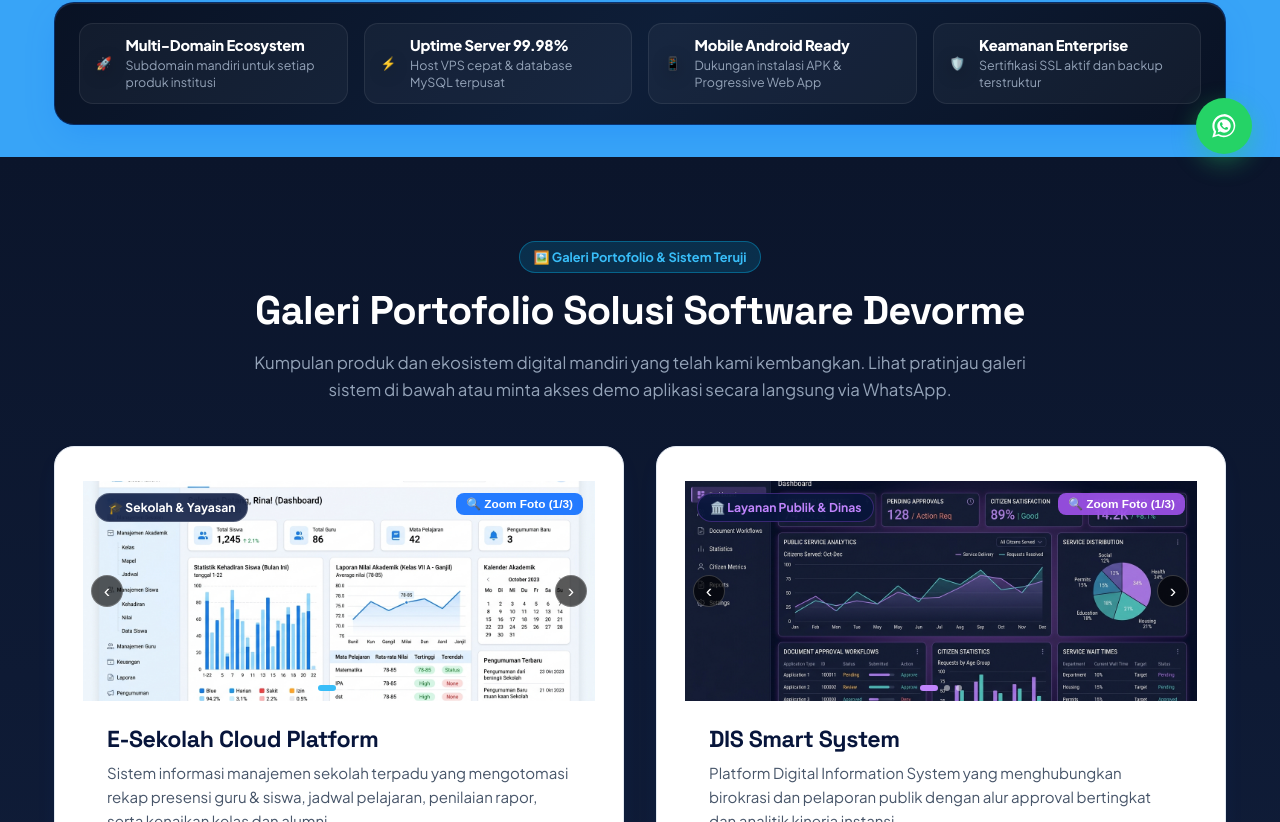
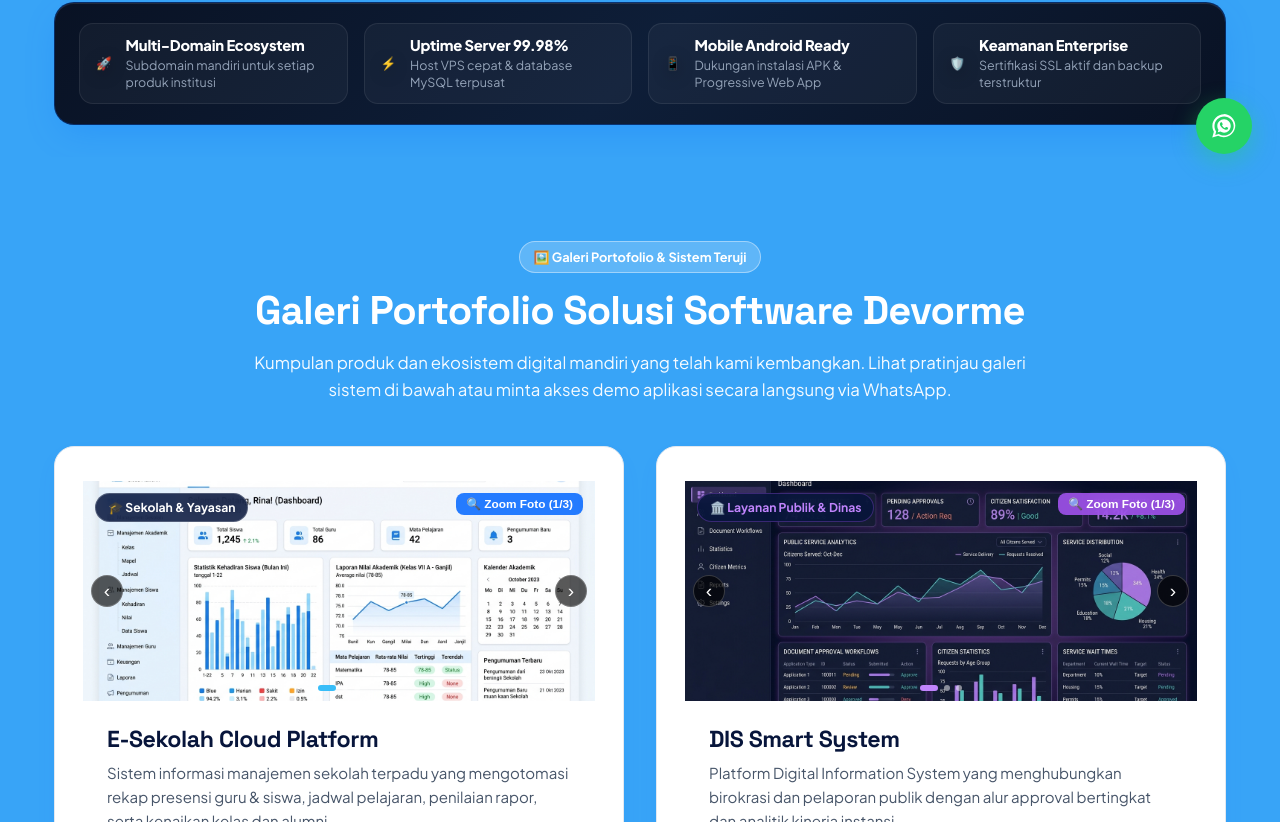
Before and after one commit to Jazmanudin27/devorme, a React (Vite) app in the folder client/: page / in a window 1280 px wide. Shown: the part 618-1440 px from the top of the page. Built offline with nearby package versions, Linux system fonts and the light colour scheme; no server answers.

Commit message:
style: set products-section-leap background to rgb(56, 164, 247)

```diff
--- a/client/src/index.css
+++ b/client/src/index.css
@@ -988,7 +988,7 @@ a {
 /* Solution Cards */
 .products-section-leap {
   padding: 80px 0;
-  background: linear-gradient(180deg, #0b152b 0%, #111f3d 100%);
+  background: rgb(56, 164, 247);
 }
 
 .solution-grid {
--- a/client/src/views/HomeView.jsx
+++ b/client/src/views/HomeView.jsx
@@ -88,16 +88,16 @@ export default function HomeView({ onSelectProduct, onNavigateToArchitecture, on
       {/* ==================================================================
           2. SOLUSI PRODUK & GALERI PORTOFOLIO INTERAKTIF
           ================================================================== */}
-      <section id="solusi-produk" className="products-section-leap" style={{ background: 'linear-gradient(180deg, #0b152b 0%, #111f3d 100%)', padding: '84px 0' }}>
+      <section id="solusi-produk" className="products-section-leap" style={{ background: 'rgb(56, 164, 247)', padding: '84px 0' }}>
         <div className="container">
           <div style={{ textAlign: 'center', maxWidth: '780px', margin: '0 auto 36px' }}>
-            <div className="hero-pill-blue">
+            <div className="hero-pill-blue" style={{ background: 'rgba(255, 255, 255, 0.2)', color: '#ffffff', borderColor: 'rgba(255, 255, 255, 0.4)' }}>
               <span>🖼️ Galeri Portofolio & Sistem Teruji</span>
             </div>
             <h2 style={{ fontSize: '2.5rem', marginBottom: '14px', color: '#ffffff' }}>
               Galeri Portofolio Solusi Software Devorme
             </h2>
-            <p style={{ color: '#94a3b8', fontSize: '1.05rem', lineHeight: 1.6 }}>
+            <p style={{ color: 'rgba(255, 255, 255, 0.95)', fontSize: '1.05rem', lineHeight: 1.6 }}>
               Kumpulan produk dan ekosistem digital mandiri yang telah kami kembangkan. Lihat pratinjau galeri sistem di bawah atau minta akses demo aplikasi secara langsung via WhatsApp.
             </p>
           </div>
```
Also changed, not shown: 5 other files (tests, documents, lock files or other folders).
